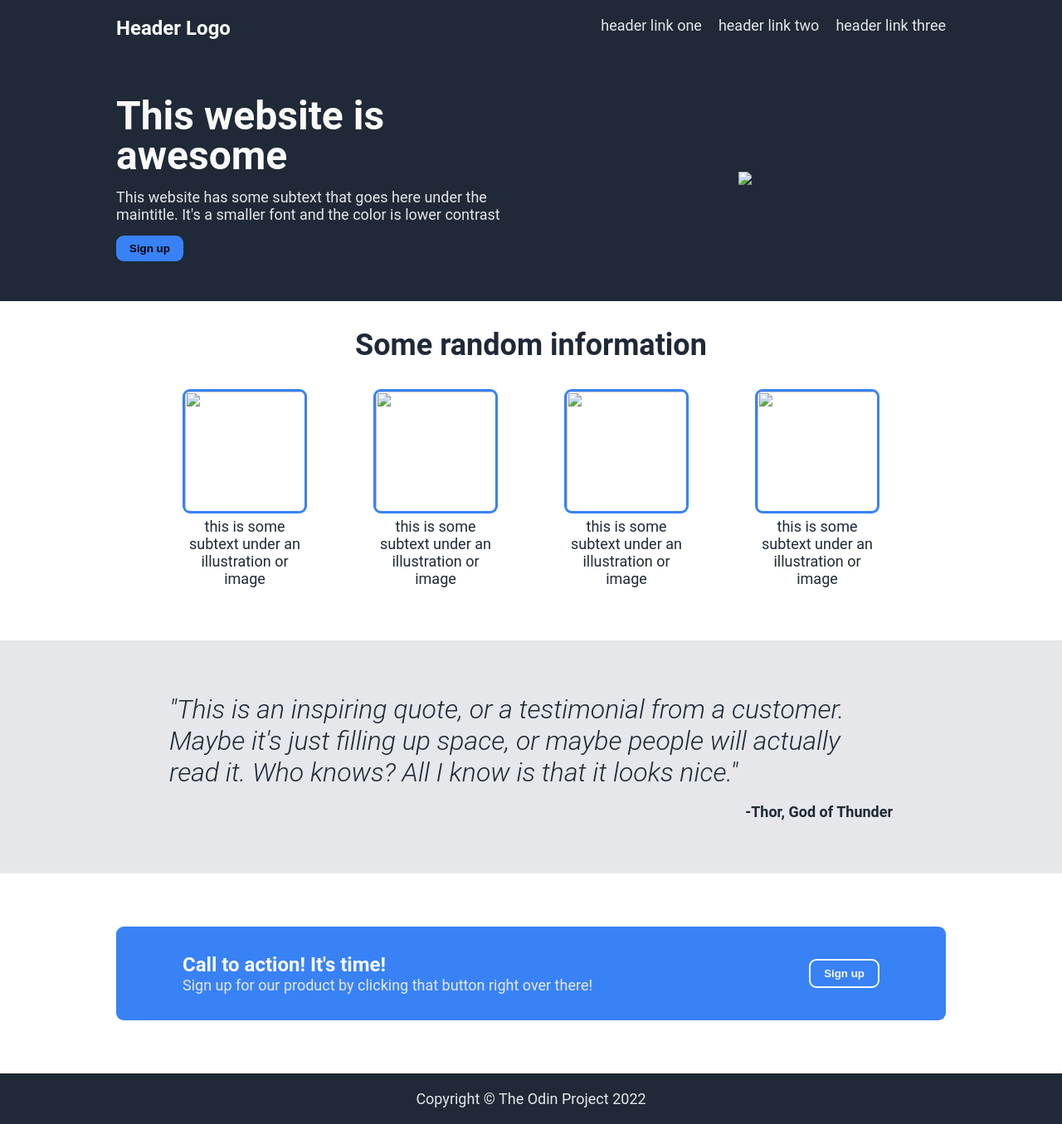
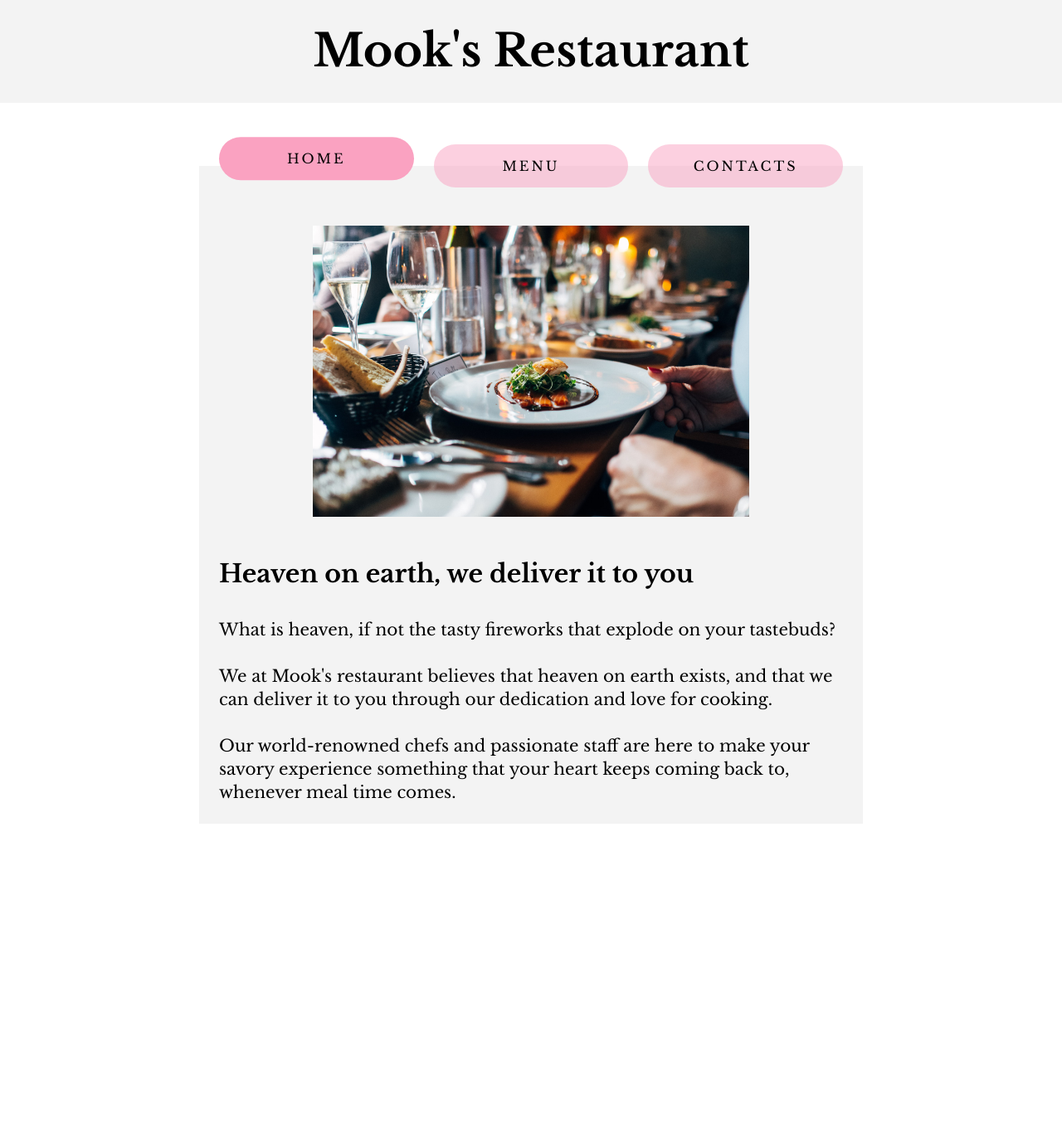
Before and after one commit to Youngmook-Lim/personal-project_restaurant-page, a website built with webpack: page dist/index.html in a window 1280 px wide. Shown: the whole page at 83% size. After the commit the page ends 993 px from the top, so only its background shows below. Built offline with nearby package versions, Linux system fonts and the light colour scheme; files whose address does not match are found by name.

Commit message:
Update HTML

```diff
--- a/dist/index.html
+++ b/dist/index.html
@@ -4,112 +4,46 @@
     <meta charset="UTF-8" />
     <meta http-equiv="X-UA-Compatible" content="IE=edge" />
     <meta name="viewport" content="width=device-width, initial-scale=1.0" />
-    <link rel="stylesheet" href="./style.css">
+    <link rel="stylesheet" href="./style.css" />
     <script defer src="./main.js"></script>
     <title>Restaurant Page</title>
   </head>
   <body>
     <div id="content">
-      <body>
-        <header class="header">
-          <div class="container">
-            <h3 class="header-logo">Header Logo</h3>
-            <nav>
-              <ul class="header-link">
-                <li>
-                  <a class="header-links" href="#">header link one</a>
-                </li>
-                <li>
-                  <a class="header-links" href="#">header link two</a>
-                </li>
-                <li>
-                  <a class="header-links" href="#">header link three</a>
-                </li>
-              </ul>
-            </nav>
-          </div>
-        </header>
-
-        <main>
-          <div class="hero">
-            <div class="container flex-2-cols">
-              <div class="hero-text">
-                <h1 class="hero-title">This website is awesome</h1>
-                <p class="hero-title-description">
-                  This website has some subtext that goes here under the maintitle.
-                  It's a smaller font and the color is lower contrast
-                </p>
-                <button class="cta-btn btn--show-modal">Sign up</button>
-              </div>
-              <div class="hero-image">
-                <picture>
-                  <img class="hero-photo" src="img/hero-img.jpg" />
-                </picture>
-              </div>
-            </div>
-          </div>
-          <div class="info">
-            <div class="container">
-              <h2 class="info-title">Some random information</h2>
-              <div class="info-image-boxes">
-                <figure class="info-image-box">
-                  <img class="info-image" src="img/img-1.jpg" />
-                  <figcaption class="info-image-description">
-                    this is some subtext under an illustration or image
-                  </figcaption>
-                </figure>
-                <figure class="info-image-box">
-                  <img class="info-image" src="img/img-2.jpg" />
-                  <figcaption class="info-image-description">
-                    this is some subtext under an illustration or image
-                  </figcaption>
-                </figure>
-                <figure class="info-image-box">
-                  <img class="info-image" src="img/img-3.jpg" />
-                  <figcaption class="info-image-description">
-                    this is some subtext under an illustration or image
-                  </figcaption>
-                </figure>
-                <figure class="info-image-box">
-                  <img class="info-image" src="img/img-4.jpg" />
-                  <figcaption class="info-image-description">
-                    this is some subtext under an illustration or image
-                  </figcaption>
-                </figure>
-              </div>
-            </div>
-          </div>
-          <div class="quote">
-            <div class="container">
-              <div class="quote-body">
-                <p class="quote-text">
-                  "This is an inspiring quote, or a testimonial from a customer.
-                  Maybe it's just filling up space, or maybe people will actually
-                  read it. Who knows? All I know is that it looks nice."
-                </p>
-                <p class="quote-author">-Thor, God of Thunder</p>
-              </div>
-            </div>
-          </div>
-          <div class="cta">
-            <div class="container">
-              <div class="cta-box">
-                <div class="cta-text">
-                  <h4 class="cta-title">Call to action! It's time!</h4>
-                  <p class="cta-description">
-                    Sign up for our product by clicking that button right over
-                    there!
-                  </p>
-                </div>
-                <button class="cta-btn btn--show-modal">Sign up</button>
-              </div>
-            </div>
-          </div>
-        </main>
-
-        <footer class="footer">
-          <p class="footer-text">Copyright &copy; The Odin Project 2022</p>
-        </footer>
+      <nav class="nav">
+        <div class="title">
+          <h1>Mook's Restaurant</h1>
+        </div>
+      </nav>
+      <main class="main">
+        <div class="tabs">
+          <button class="btn tab__1 tab__active">HOME</button>
+          <button class="btn tab__2">MENU</button>
+          <button class="btn tab__3">CONTACTS</button>
+        </div>
+        <div class="content">
+          <img
+            class="main-img"
+            src="../img/home-img.jpg"
+            alt="Dish served in restaurant"
+          />
+          <h2>Heaven on earth, we deliver it to you</h2>
+          <p>
+            What is heaven, if not the tasty fireworks that explode on your
+            tastebuds?
+            <br />
+            <br />
+            We at Mook's restaurant believes that heaven on earth exists, and
+            that we can deliver it to you through our dedication and love for
+            cooking.
+            <br />
+            <br />
+            Our world-renowned chefs and passionate staff are here to make your
+            savory experience something that your heart keeps coming back to,
+            whenever meal time comes.
+          </p>
+        </div>
+      </main>
     </div>
   </body>
 </html>
--- a/dist/style.css
+++ b/dist/style.css
@@ -1,3 +1,14 @@
+/* - Font-sizes (px):
+10 / 12 / 14 / 16 / 18 / 20 / 24 / 30 / 36 / 44 / 52 / 62 / 74 / 86 / 98
+- SPACING SYSTEM (px)
+2 / 4 / 8 / 12 / 16 / 24 / 32 / 48 / 64 / 80 / 96 / 128 */
+
+@import url("https://fonts.googleapis.com/css2?family=Libre+Baskerville:ital,wght@0,400;0,700;1,400&display=swap");
+
+:root {
+  --background-color: #f3f3f3;
+}
+
 * {
   margin: 0;
   padding: 0;
@@ -9,244 +20,69 @@ html {
 }
 
 body {
-  font-family: "Roboto", sans-serif;
+  font-family: "Libre Baskerville", sans-serif;
   font-weight: 400;
+  font-size: 2rem;
+  line-height: 1.4;
 }
 
-.container {
-  max-width: 100rem;
-  margin: 0 auto;
+.nav {
+  background-color: var(--background-color);
+  display: flex;
+  justify-content: center;
+  align-items: center;
+  padding: 2.4rem 0;
 }
 
-.header,
-.hero,
-.footer {
-  background-color: #1f2937;
+.title {
+  font-size: 3.6rem;
 }
 
-.header {
-  padding: 2rem 0;
+.main {
+  max-width: 80rem;
+  margin: 2.4rem auto 0 auto;
 }
 
-.header .container {
+.tabs {
   display: flex;
-  justify-content: space-between;
+  gap: 2.4rem;
+  justify-content: center;
+  align-items: center;
+  padding: 0 2.4rem;
 }
 
-.header-link {
-  display: flex;
-  list-style-type: none;
-  gap: 2rem;
+.btn {
+  font-family: inherit;
+  border: none;
+  cursor: pointer;
+  letter-spacing: 3px;
+  width: 100%;
+  padding: 1.6rem;
+  background-color: rgba(250, 162, 193, 0.5);
+  font-size: 1.6rem;
+  border-radius: 10rem;
+  transform: translateY(50%);
+  transition: all 0.3s;
 }
 
-.header-links {
-  text-decoration: none;
+.tab__active {
+  transform: translateY(33%);
+  background-color: #faa2c1;
 }
 
-.hero {
-  padding: 4.8rem 0;
+.content {
+  /* display: flex;
+  flex-direction: column; */
+  padding: 2.4rem;
+  background-color: var(--background-color);
 }
 
-.hero-title,
-.header-logo {
-  color: #f9faf8;
+.main-img {
+  display: block;
+  width: 70%;
+  margin: 4.8rem auto;
 }
 
-.hero-title {
-  font-weight: 700;
-  font-size: 4.8rem;
+.content h2 {
+  margin: 3.2rem 0;
 }
-
-.flex-2-cols {
-  display: flex;
-  align-items: center;
-  justify-content: space-between;
-  gap: 3.2rem;
-}
-
-.hero-title-description,
-.header-links,
-.info-image-description,
-.cta-description,
-.footer,
-.modal {
-  font-size: 1.8rem;
-  color: #e5e7eb;
-}
-
-.hero-text {
-  flex: 1;
-}
-
-.hero-title {
-  line-height: 1;
-  margin-bottom: 1.5rem;
-}
-
-.hero-title-description {
-  margin-bottom: 1.5rem;
-}
-
-.hero-image {
-  flex: 1;
-  text-align: center;
-}
-
-.hero-photo {
-  width: 100%;
-}
-
-.header-logo {
-  font-size: 2.4rem;
-}
-
-.info {
-  text-align: center;
-  padding: 3.2rem;
-  margin-bottom: 3.2rem;
-}
-
-.info-title {
-  margin-bottom: 3.2rem;
-}
-
-.info-image-boxes {
-  display: flex;
-  justify-content: center;
-  gap: 8rem;
-}
-
-.info-image-box {
-  width: 15rem;
-}
-
-.info-image {
-  border: 3px solid #3882f6;
-  border-radius: 9px;
-  width: 15rem;
-  height: 15rem;
-  object-fit: cover;
-}
-
-.info-image-description {
-  text-align: center;
-  color: #1f2937;
-}
-
-.cta-btn {
-  border: none;
-  background-color: #3882f6;
-  border-radius: 9px;
-  padding: 0.8rem 1.6rem;
-  font-weight: 700;
-  cursor: pointer;
-}
-
-.info-title {
-  font-size: 3.6rem;
-  font-weight: 700;
-  color: #1f2937;
-}
-
-.quote {
-  background-color: #e5e7eb;
-  font-size: 3.2rem;
-  font-style: italic;
-  font-weight: 300;
-  color: #1f2937;
-}
-
-.quote-body {
-  padding: 6.4rem;
-}
-
-.quote-text {
-  margin-bottom: 1.8rem;
-}
-
-.quote-author {
-  font-size: 1.8rem;
-  font-weight: 700;
-  text-align: right;
-  font-style: normal;
-}
-
-.cta {
-  padding: 6.4rem;
-}
-
-.cta-box {
-  padding: 3.2rem 8rem;
-  color: #f9faf8;
-  background-color: #3882f6;
-  border-radius: 9px;
-  display: flex;
-  justify-content: space-between;
-  align-items: center;
-}
-
-.cta-title {
-  font-size: 2.4rem;
-}
-
-.cta .cta-btn {
-  color: #f9faf8;
-  border: 2px solid #f9faf8;
-}
-
-.footer {
-  text-align: center;
-  padding: 2rem;
-}
-
-.modal {
-  position: fixed;
-  top: 50%;
-  left: 50%;
-  transform: translate(-50%, -50%);
-  display: flex;
-  align-items: center;
-  color: #1f2937;
-  background-color: #f9faf8;
-  width: 80rem;
-  height: 30rem;
-  padding: 5rem 6rem;
-  border-radius: 9px;
-  box-shadow: 0 4rem 6rem rgba(0, 0, 0, 0.3);
-  z-index: 1000;
-  transition: all 0.5s;
-}
-
-.overlay {
-  position: fixed;
-  top: 0;
-  left: 0;
-  width: 100%;
-  height: 100%;
-  background-color: rgba(0, 0, 0, 0.5);
-  backdrop-filter: blur(4px);
-  z-index: 100;
-}
-
-.modal-text {
-  color: inherit;
-  font-size: 2rem;
-  line-height: 1.5;
-}
-
-.btn--close-modal {
-  font-family: inherit;
-  font-size: 2.8rem;
-  color: inherit;
-  position: absolute;
-  top: 1rem;
-  right: 2rem;
-  cursor: pointer;
-  border: none;
-  background: none;
-}
-
-.hidden {
-  visibility: hidden;
-  opacity: 0;
-}
```
Also changed, not shown: img/home-img.jpg (added).
